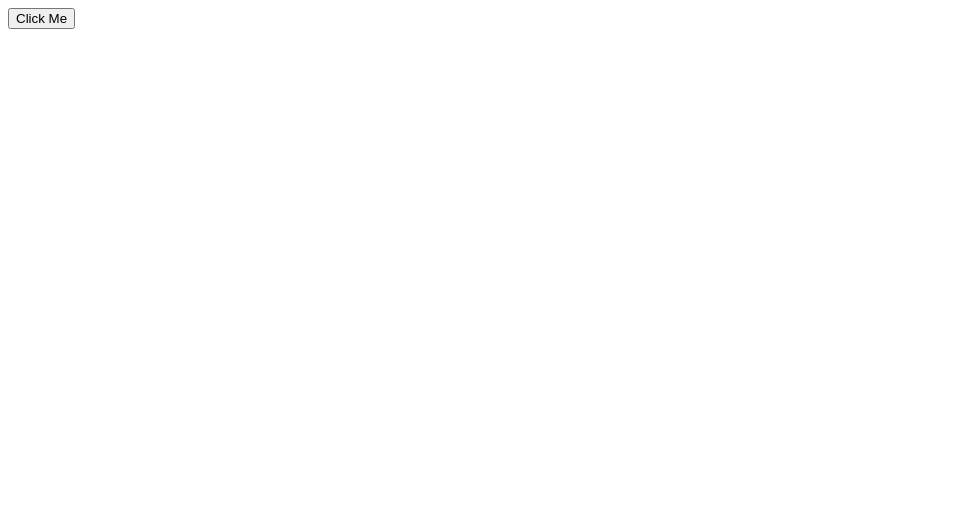
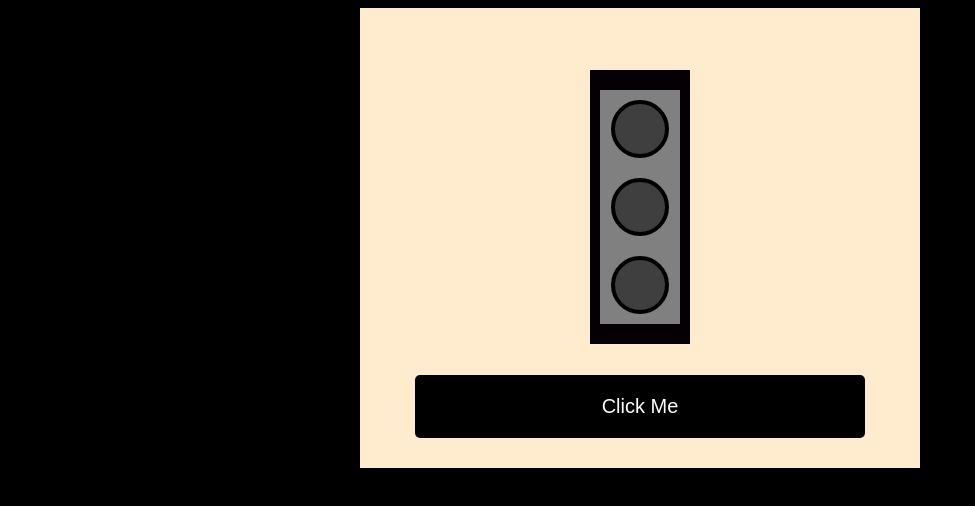
Before and after one commit to esaque0000/bootcamp-devjr-modulo3-traffic-light, a plain HTML site: page index.html in a window 1280 px wide. Shown: the whole page, without its empty margins (0-975 px from the left). Drawn offline with Linux system fonts and the light colour scheme.

Commit message:
closes #2 - css externo

```diff
--- a/index.html
+++ b/index.html
@@ -4,18 +4,19 @@
     <meta charset="UTF-8">
     <meta name="viewport" content="width=device-width, initial-scale=1.0">
     <title>Project Traffic Light</title>
+    <link rel="stylesheet" href="style.css">
 </head>
 <body>
     <div class="container">
         <div class="traffict-light">
             <div class="panel">
-                <div class="red-light">
+                <div class=" light light-off">
 
                 </div>
-                <div class="yellow-light">
+                <div class=" light light-off">
 
                 </div>
-                <div class="green-light">
+                <div class="light light-off">
 
                 </div>
             </div>
--- /dev/null
+++ b/style.css
@@ -0,0 +1,67 @@
+body{
+    background-color: #000;
+}
+
+.container{
+    display: flex;
+    justify-content: center;
+    align-items: center;
+    flex-direction: column;
+    margin: auto;
+    width: 500px;
+    height: 400px;
+    background-color: #ffecce;
+    padding: 30px;
+}
+
+.traffict-light{
+    padding-top: 10px;
+    padding-bottom: 10px;
+    flex-direction: column;
+    background-color:#040003;
+    width: 100px;
+    margin: auto;
+}
+
+.panel{
+    display: flex;
+    background-color: #808080;
+    padding: 10px;
+    margin: 10px;
+    display: flex;
+    flex-direction: column;
+    row-gap: 20px;
+}
+
+.light{
+    width:50px;
+    height: 50px;
+    margin: auto;
+    border: 4px solid #000;
+    border-radius: 50%;
+}
+.red-light{
+    background-color: #FF0000;
+}
+.yellow-light{
+    background-color: #FFFF00;
+}
+.green-light{
+    background-color: #00FF00;
+}
+
+.light-off{
+    background-color: #3F3F3F;
+}
+
+button{
+    width: 90%;
+    padding: 20px;
+    margin: px;
+    color: #FFF;
+    background: #000;
+    border-radius: 5px;
+    border: none;
+    cursor: pointer;
+    font-size: 20px;
+}
```
